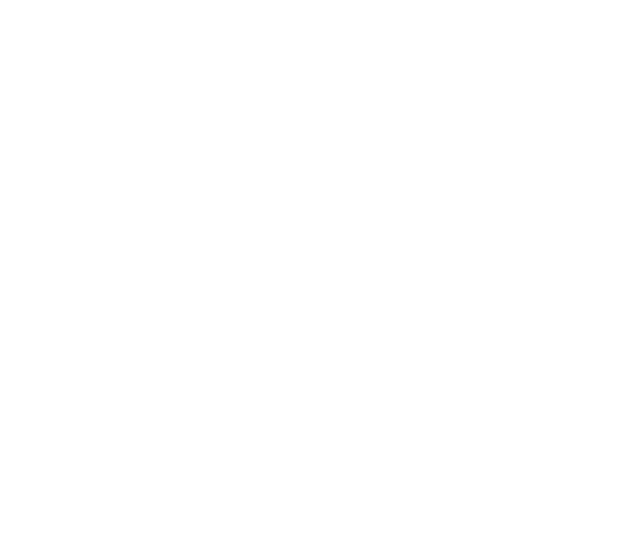
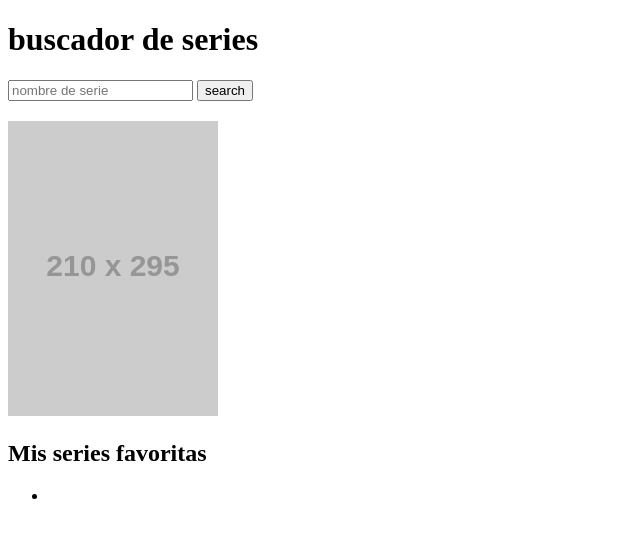
Before and after one commit to TeresaMartinezFernandez/Series_finder-TeresaMartinezFernandez, a plain HTML site: page index.html in a window 1280 px wide. Shown: the whole page, without its empty margins (0-640 px from the left). Drawn offline with Linux system fonts and the light colour scheme; placeholder pictures from the web are drawn by us.

Commit message:
add structure html

```diff
--- a/index.html
+++ b/index.html
@@ -8,6 +8,27 @@
     <link rel="stylesheet" href="./styles/main.css" />
   </head>
   <body>
+    <header class="header">
+      <h1 class="header__title">buscador de series</h1>
+    </header>
+    <main>
+      <form action="signup" method="GET">
+        <input type="text" name="serie" placeholder="nombre de serie" />
+        <input type="submit" value="search" />
+      </form>
+      <article class="card">
+        <h2 class="card__title"></h2>
+        <img
+          src="https://via.placeholder.com/210x295/ffffff/666666/?
+        text=TV."
+          alt="foto de la serie"
+        />
+      </article>
+      <h2>Mis series favoritas</h2>
+      <ul class="series-list">
+        <li class="favourite-serie"></li>
+      </ul>
+    </main>
     <script src="./js/main.js"></script>
   </body>
 </html>
--- a/js/main.js
+++ b/js/main.js
@@ -0,0 +1 @@
+"use strict";
```
